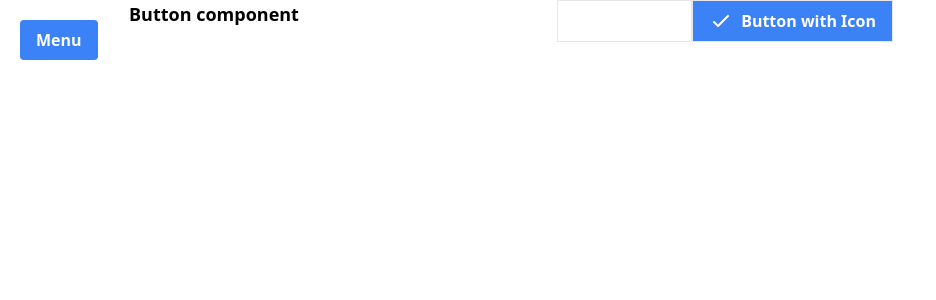
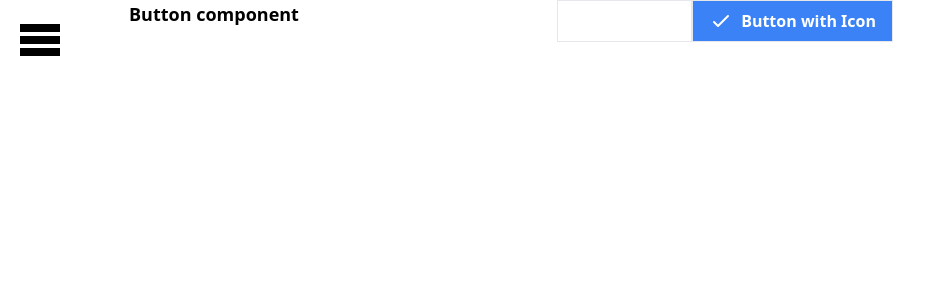
Before and after one commit to Abhishek4298/Generic-Component, a React (Create React App) app: page / in a window 1280 px wide. Shown: the top 300 px of the page, without its empty margins (0-936 px from the left). Built offline with nearby package versions, Linux system fonts and the light colour scheme.

Commit message:
Completed Side Navigation Panel.

```diff
--- a/src/components/SideNav/index.jsx
+++ b/src/components/SideNav/index.jsx
@@ -1,5 +1,4 @@
 import React, { useState } from "react";
-import Button from "../Button";
 import SideNavChildren from "./SideNavChildren";
 
 const SideNav = () => {
@@ -27,11 +26,24 @@ const SideNav = () => {
                 className="text-lg text-white hover:text-blue-300 focus:text-blue-300 px-4 py-2 flex items-center transition-colors duration-150 ease-in-out"
               >
                 <svg
-                  /* SVG icon for button */ className="w-6 h-6 mr-2"
+                 className="w-6 h-6 mr-2"
                   viewBox="0 0 20 20"
                   fill="currentColor"
                 >
-                  {/* SVG path here */}
+                  <svg
+                    xmlns="http://www.w3.org/2000/svg"
+                    className="h-6 w-6"
+                    fill="none"
+                    viewBox="0 0 24 24"
+                    stroke="currentColor"
+                  >
+                    <path
+                      strokeLinecap="round"
+                      strokeLinejoin="round"
+                      strokeWidth={2}
+                      d="M5 13l4 4L19 7"
+                    />
+                  </svg>
                 </svg>
                 Button
               </a>
@@ -42,28 +54,36 @@ const SideNav = () => {
                 className="text-lg text-white hover:text-blue-300 focus:text-blue-300 px-4 py-2 flex items-center transition-colors duration-150 ease-in-out"
               >
                 <svg
-                  /* SVG icon for modal */ className="w-6 h-6 mr-2"
+                  className="w-6 h-6 mr-2"
                   viewBox="0 0 20 20"
                   fill="currentColor"
                 >
-                  {/* SVG path here */}
                 </svg>
                 Modal
               </a>
             </li>
-            {/* Add additional menu items here */}
           </ul>
         </nav>
       </SideNavChildren>
 
-      {/* Button that stays fixed and is visible */}
       <div className="fixed top-5 left-5 z-30">
-        <Button
+        <div
           onClick={toggleNav}
-          className="bg-blue-500 hover:bg-blue-700 text-white font-bold py-2 px-4 rounded"
+          className="cursor-pointer"
+          // className="bg-blue-500 hover:bg-blue-700 text-white font-bold py-2 px-4 rounded"
         >
-          {isNavOpen ? "Close" : "Menu"}
-        </Button>
+          {isNavOpen ? (
+            <h2 className="z-5 text-white">👈</h2>
+          ) : (
+            <div>
+              <svg viewBox="0 0 100 80" width="40" height="40">
+                <rect width="100" height="20"></rect>
+                <rect y="30" width="100" height="20"></rect>
+                <rect y="60" width="100" height="20"></rect>
+              </svg>
+            </div>
+          )}
+        </div>
       </div>
     </div>
   );
```
